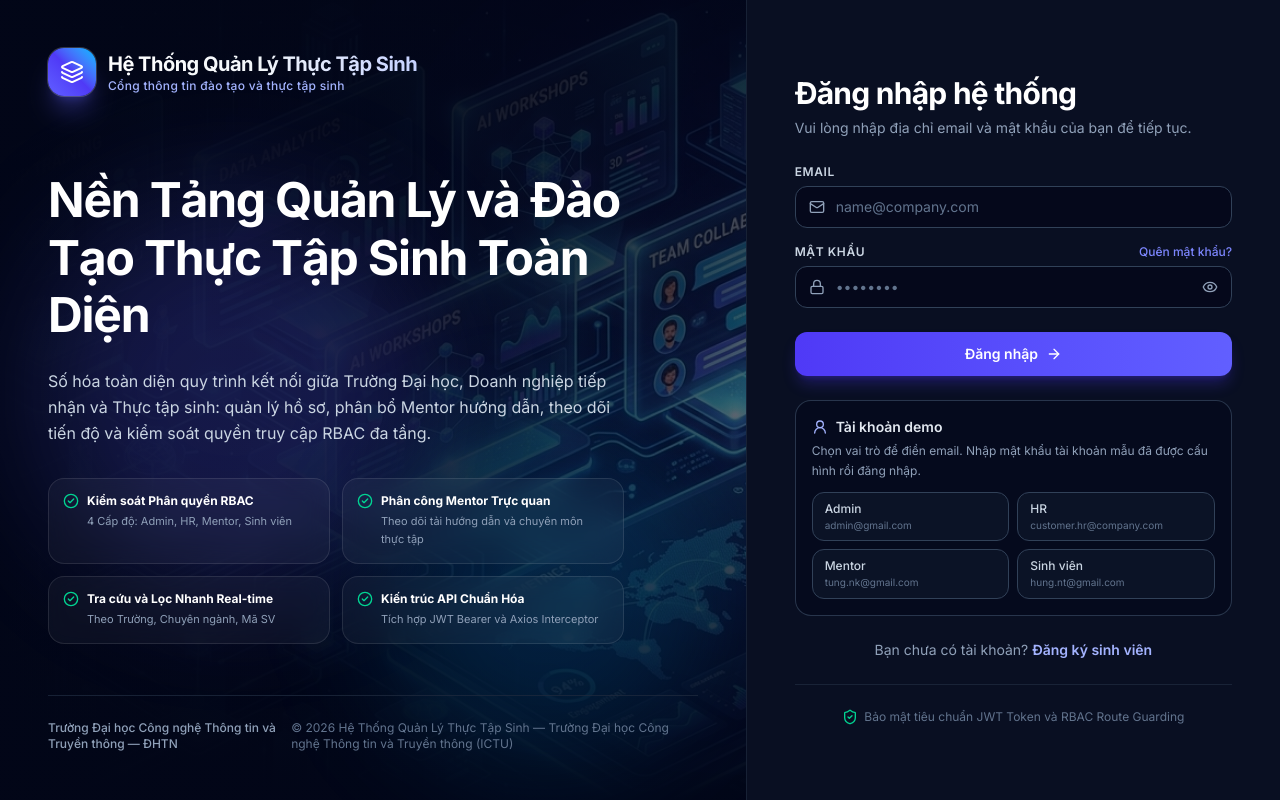
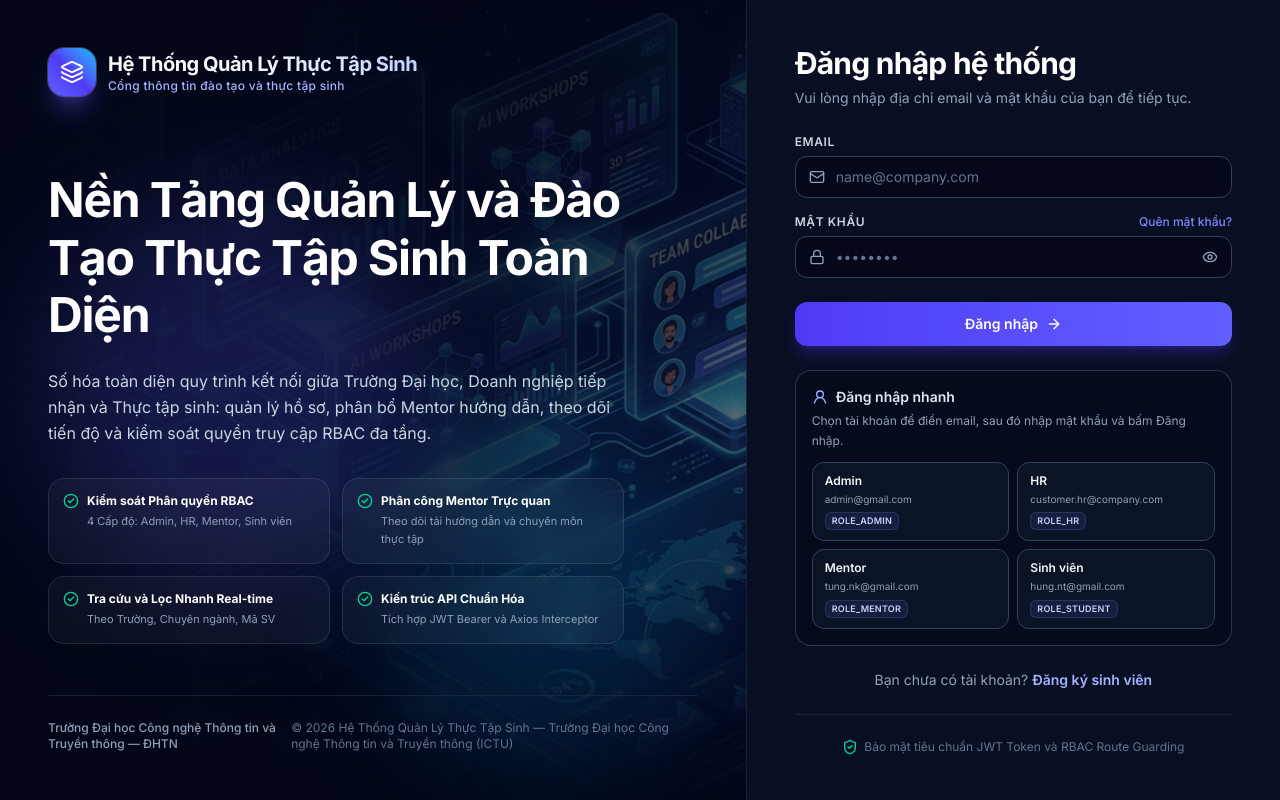
Before and after one commit to hungthanh12345/TTCS_T926_K17C3_N2, a React (Vite) app in the folder frontend/: page /login in a window 1280 px wide. Built offline with nearby package versions, Linux system fonts and the light colour scheme; no server answers.

Commit message:
fix: restore quick demo login accounts

```diff
--- a/frontend/src/views/auth/LoginView.jsx
+++ b/frontend/src/views/auth/LoginView.jsx
@@ -15,10 +15,10 @@ import {
 } from 'lucide-react';
 
 const DEMO_ACCOUNTS = [
-  { label: 'Quản trị viên', shortLabel: 'Admin', email: 'admin@gmail.com' },
-  { label: 'Nhân sự', shortLabel: 'HR', email: 'customer.hr@company.com' },
-  { label: 'Mentor', shortLabel: 'Mentor', email: 'tung.nk@gmail.com' },
-  { label: 'Sinh viên', shortLabel: 'Sinh viên', email: 'hung.nt@gmail.com' },
+  { label: 'Admin', role: 'ROLE_ADMIN', email: 'admin@gmail.com' },
+  { label: 'HR', role: 'ROLE_HR', email: 'customer.hr@company.com' },
+  { label: 'Mentor', role: 'ROLE_MENTOR', email: 'tung.nk@gmail.com' },
+  { label: 'Sinh viên', role: 'ROLE_STUDENT', email: 'hung.nt@gmail.com' },
 ];
 
 export const LoginView = () => {
@@ -322,18 +322,18 @@ export const LoginView = () => {
             </button>
           </form>
 
-          {/* Tài khoản mẫu: điền nhanh email, vẫn xác thực bằng mật khẩu bình thường */}
-          <section className="rounded-2xl border border-slate-700/80 bg-slate-950/40 p-4" aria-labelledby="demo-accounts-title">
+          {/* Chọn nhanh tài khoản mẫu; đăng nhập vẫn xác thực qua API như bình thường */}
+          <section className="rounded-2xl border border-slate-700/80 bg-slate-950/40 p-4" aria-labelledby="quick-login-title">
             <div className="flex items-center gap-2">
               <UserRound className="h-4 w-4 text-indigo-300" />
-              <h3 id="demo-accounts-title" className="text-sm font-semibold text-slate-200">
-                Tài khoản demo
+              <h3 id="quick-login-title" className="text-sm font-semibold text-slate-200">
+                Đăng nhập nhanh
               </h3>
             </div>
             <p className="mt-1 text-xs leading-relaxed text-slate-400">
-              Chọn vai trò để điền email. Nhập mật khẩu tài khoản mẫu đã được cấu hình rồi đăng nhập.
+              Chọn tài khoản để điền email, sau đó nhập mật khẩu và bấm Đăng nhập.
             </p>
-            <div className="mt-3 grid grid-cols-2 gap-2">
+            <div className="mt-3 grid grid-cols-1 gap-2 sm:grid-cols-2">
               {DEMO_ACCOUNTS.map((account) => (
                 <button
                   key={account.email}
@@ -341,15 +341,18 @@ export const LoginView = () => {
                   disabled={isSubmitting}
                   onClick={() => {
                     setFormData((current) => ({ ...current, email: account.email }));
-                    setErrors({});
+                    setErrors((current) => ({ ...current, email: null }));
                     document.getElementById('login-password')?.focus();
                   }}
-                  aria-label={`Điền email tài khoản demo ${account.label}`}
-                  className="rounded-xl border border-slate-700 bg-slate-900/70 px-3 py-2 text-left text-xs font-medium text-slate-300 transition-colors hover:border-indigo-400/70 hover:bg-indigo-500/10 hover:text-white disabled:cursor-not-allowed disabled:opacity-50"
+                  aria-label={`Chọn ${account.label}, ${account.role}, ${account.email}`}
+                  className="rounded-xl border border-slate-700 bg-slate-900/70 px-3 py-2.5 text-left text-xs font-medium text-slate-300 transition-colors hover:border-indigo-400/70 hover:bg-indigo-500/10 hover:text-white focus-visible:outline-none focus-visible:ring-2 focus-visible:ring-indigo-400/70 disabled:cursor-not-allowed disabled:opacity-50"
                 >
-                  <span className="block">{account.shortLabel}</span>
-                  <span className="mt-0.5 block truncate text-[10px] font-normal text-slate-500">
+                  <span className="block font-semibold text-slate-100">{account.label}</span>
+                  <span className="mt-1 block break-all text-[10px] font-normal text-slate-400">
                     {account.email}
+                  </span>
+                  <span className="mt-1.5 inline-flex rounded-md border border-indigo-400/20 bg-indigo-400/10 px-1.5 py-0.5 text-[9px] font-semibold tracking-wide text-indigo-200">
+                    {account.role}
                   </span>
                 </button>
               ))}
```
Also changed, not shown: 1 other file (tests, documents, lock files or other folders).
